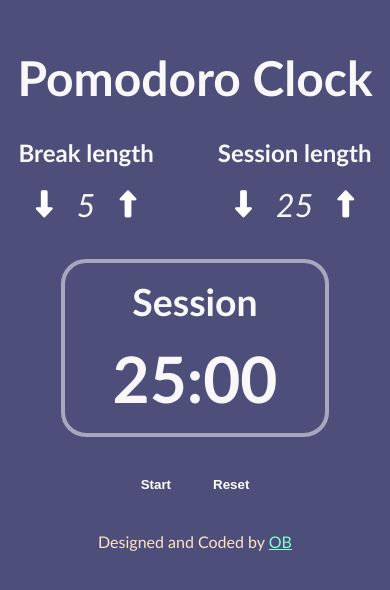
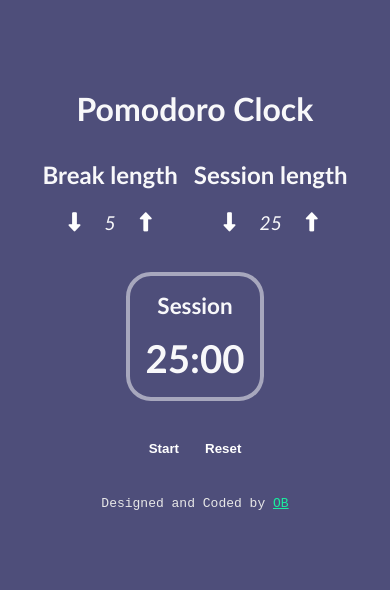
Before and after one commit to OB-Adams/Clock, a React (Vite) app: page / in a window 390 px wide. Shown: the part 122-712 px from the top of the page. Built offline with nearby package versions, Linux system fonts and the light colour scheme.

Commit message:
Responsiveness update

```diff
--- a/src/index.css
+++ b/src/index.css
@@ -88,9 +88,63 @@ button {
 }
 
 #me {
-  color: bisque;
+  font-family: monospace;
+  color: rgb(232, 232, 232);
 }
 
 #me a {
-  color: aquamarine;
+  color: rgb(25, 237, 159);
 }
+
+/* Responsive Styles */
+@media (max-width: 768px) {
+  .length-container {
+    flex-direction: flex;
+    gap: 1.4rem;
+  }
+
+  .sub-break-length, .sub-session-length {
+    font-size: 1.5rem;
+  }
+
+  .fa-solid {
+    font-size: 1.5rem;
+  }
+
+  #header {
+    font-size: 2.5rem;
+  }
+
+  .timer-container {
+    padding-inline: 2rem;
+    font-size: 1.5rem;
+  }
+}
+
+@media (max-width: 480px) {
+  .length-container {
+    flex-direction: flex;
+    gap: 1rem;
+  }
+
+  .sub-break-length, .sub-session-length {
+    font-size: 1.2rem;
+  }
+
+  .fa-solid {
+    font-size: 1.2rem;
+  }
+
+  #header {
+    font-size: 2rem;
+  }
+
+  .timer-container {
+    padding-inline: 1rem;
+    font-size: 1.2rem;
+  }
+
+  #start, #stop, #reset {
+    padding-inline: 0.5rem;
+  }
+}
```
